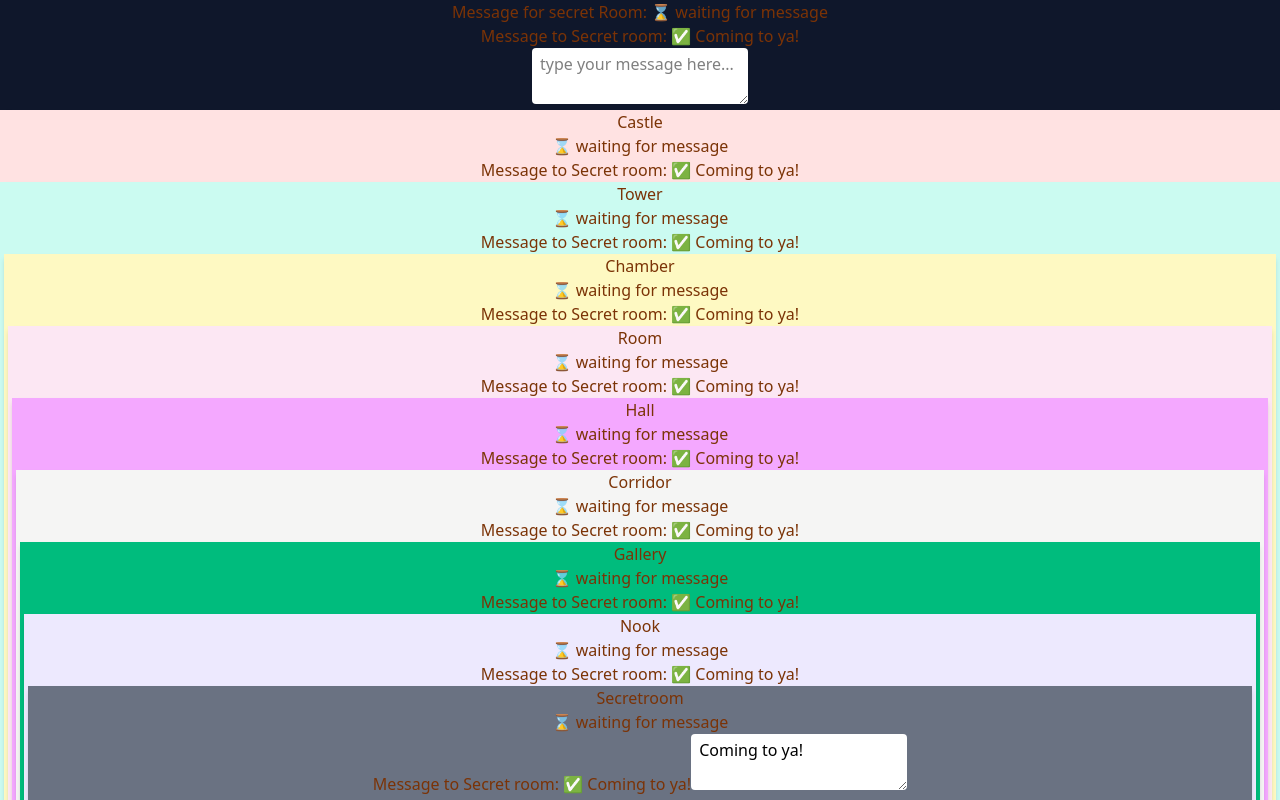
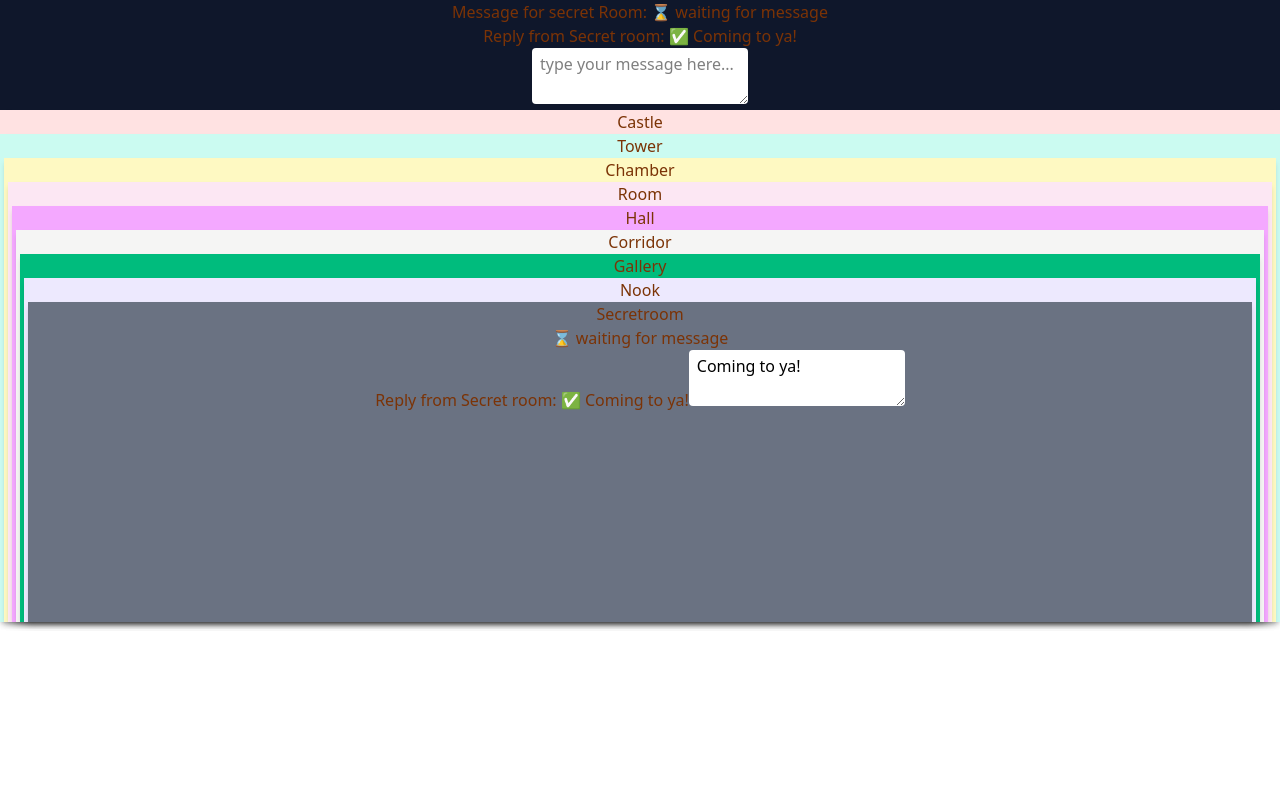
Before and after one commit to AlbertCap/week07-react-castle-rooms, a React (Vite) app: page / in a window 1280 px wide. Shown: the top 800 px of the page. Built offline with nearby package versions, Linux system fonts and the light colour scheme.

Commit message:
remove textarea from other room

```diff
--- a/src/App.jsx
+++ b/src/App.jsx
@@ -25,7 +25,7 @@ export default function App() {
           </span>
         </p>
         <p>
-          Message to Secret room:{" "}
+          Reply from Secret room:{" "}
           <span>{answer ? `✅ ${answer}` : "⌛ waiting for message..."}</span>
         </p>
 
--- a/src/components/A_Castle.jsx
+++ b/src/components/A_Castle.jsx
@@ -5,15 +5,7 @@ export default function A_Castle({question, answer, handleAnswer}) {
         <div className="bg-red-100 shadow-md text-center">
             <h1>Castle
             </h1>
-            <span>
-                    { question ? `✅ ${question}` : " ⌛ waiting for message"}
-            </span>
-            <p>
-                Message to Secret room: {" "}
-                <span>
-                    {answer ? `✅ ${answer}` : "⌛ waiting for message..."}
-                </span>
-            </p>
+
             <Tower question={question} answer={answer} handleAnswer={handleAnswer}/>
         </div>
 
--- a/src/components/B_Tower.jsx
+++ b/src/components/B_Tower.jsx
@@ -4,15 +4,7 @@ export default function Tower({question, answer, handleAnswer}) {
     return (
         <div className="bg-teal-100 shadow-md pl-1 pr-1">
             <h1>Tower</h1>
-            <span>
-                    { question ? `✅ ${question}` : " ⌛ waiting for message"}
-            </span>
-            <p>
-                Message to Secret room: {" "}
-                <span>
-                    {answer ? `✅ ${answer}` : "⌛ waiting for message..."}
-                </span>
-            </p>
+
             <div><Chamber question={question} answer={answer} handleAnswer={handleAnswer}/></div>
         </div>
     );
--- a/src/components/C_Chamber.jsx
+++ b/src/components/C_Chamber.jsx
@@ -4,15 +4,7 @@ export default function Chamber({question, answer, handleAnswer}){
     return (
         <div className="bg-yellow-100 shadow-md pl-1 pr-1">
             <h1>Chamber</h1>
-                <span>
-                    { question ? `✅ ${question}` : " ⌛ waiting for message"}
-            </span>
-            <p>
-                Message to Secret room: {" "}
-                <span>
-                    {answer ? `✅ ${answer}` : "⌛ waiting for message..."}
-                </span>
-            </p>
+
             <div><Room question={question} answer={answer} handleAnswer={handleAnswer}/></div>
         </div>
     );
--- a/src/components/D_Room.jsx
+++ b/src/components/D_Room.jsx
@@ -4,15 +4,7 @@ export default function Room({question, answer, handleAnswer}) {
     return(
         <div className="bg-pink-100 shadow-md pl-1 pr-1">
             <h1>Room</h1>
-                <span>
-                    { question ? `✅ ${question}` : " ⌛ waiting for message"}
-            </span>
-            <p>
-                Message to Secret room: {" "}
-                <span>
-                    {answer ? `✅ ${answer}` : "⌛ waiting for message..."}
-                </span>
-            </p>
+
             <div><Hall question={question} answer={answer} handleAnswer={handleAnswer}/></div>
         </div>
     );
--- a/src/components/E_Hall.jsx
+++ b/src/components/E_Hall.jsx
@@ -4,15 +4,7 @@ export default function Hall({question, answer, handleAnswer}) {
     return(
         <div className="bg-fuchsia-300 shadow-md pl-1 pr-1">
             <h1>Hall</h1>
-            <span>
-                    { question ? `✅ ${question}` : " ⌛ waiting for message"}
-            </span>
-            <p>
-                Message to Secret room: {" "}
-                <span>
-                    {answer ? `✅ ${answer}` : "⌛ waiting for message..."}
-                </span>
-            </p>
+
             <div><Corridor question={question} answer={answer} handleAnswer={handleAnswer}/></div>
         </div>
     );
--- a/src/components/F_Corridor.jsx
+++ b/src/components/F_Corridor.jsx
@@ -4,15 +4,7 @@ export default function Corridor({question, answer, handleAnswer}) {
     return(
         <div className="bg-stone-100 shadow-md pl-1 pr-1">
             <h1>Corridor</h1>
-            <span>
-                    { question ? `✅ ${question}` : " ⌛ waiting for message"}
-            </span>
-            <p>
-                Message to Secret room: {" "}
-                <span>
-                    {answer ? `✅ ${answer}` : "⌛ waiting for message..."}
-                </span>
-            </p>
+
             <div><Gallery question={question} answer={answer} handleAnswer={handleAnswer}/></div>
         </div>
 );
--- a/src/components/G_Gallery.jsx
+++ b/src/components/G_Gallery.jsx
@@ -4,15 +4,7 @@ export default function Gallery({question, answer, handleAnswer}) {
     return(
         <div className="bg-emerald-500 shadow-md pl-1 pr-1">
             <h1>Gallery</h1>
-            <span>
-                    { question ? `✅ ${question}` : " ⌛ waiting for message"}
-            </span>
-            <p>
-                Message to Secret room: {" "}
-                <span>
-                    {answer ? `✅ ${answer}` : "⌛ waiting for message..."}
-                </span>
-            </p>
+
             <div><Nook question={question} answer={answer} handleAnswer={handleAnswer}/></div>
         </div>
 );
--- a/src/components/H_Nook.jsx
+++ b/src/components/H_Nook.jsx
@@ -4,15 +4,7 @@ export default function Nook({question, answer, handleAnswer}) {
     return(
         <div className="bg-violet-100 shadow-md pl-1 pr-1">
             <h1>Nook</h1>
-            <span>
-                    { question ? `✅ ${question}` : " ⌛ waiting for message"}
-            </span>
-            <p>
-                Message to Secret room: {" "}
-                <span>
-                    {answer ? `✅ ${answer}` : "⌛ waiting for message..."}
-                </span>
-            </p>
+
             <div><Secretroom question={question} answer={answer} handleAnswer={handleAnswer}/></div>
         </div>
 );
--- a/src/components/I_Secretroom.jsx
+++ b/src/components/I_Secretroom.jsx
@@ -4,7 +4,7 @@ export default function Secretroom({ question, answer, handleAnswer }) {
       <h1>Secretroom</h1>
       <span>{question ? `✅ ${question}` : " ⌛ waiting for message"}</span>
       <p>
-        Message to Secret room:{" "}
+        Reply from Secret room:{" "}
         <span>{answer ? `✅ ${answer}` : "⌛ waiting for message..."}</span>
         <textarea
           value={answer}
```
